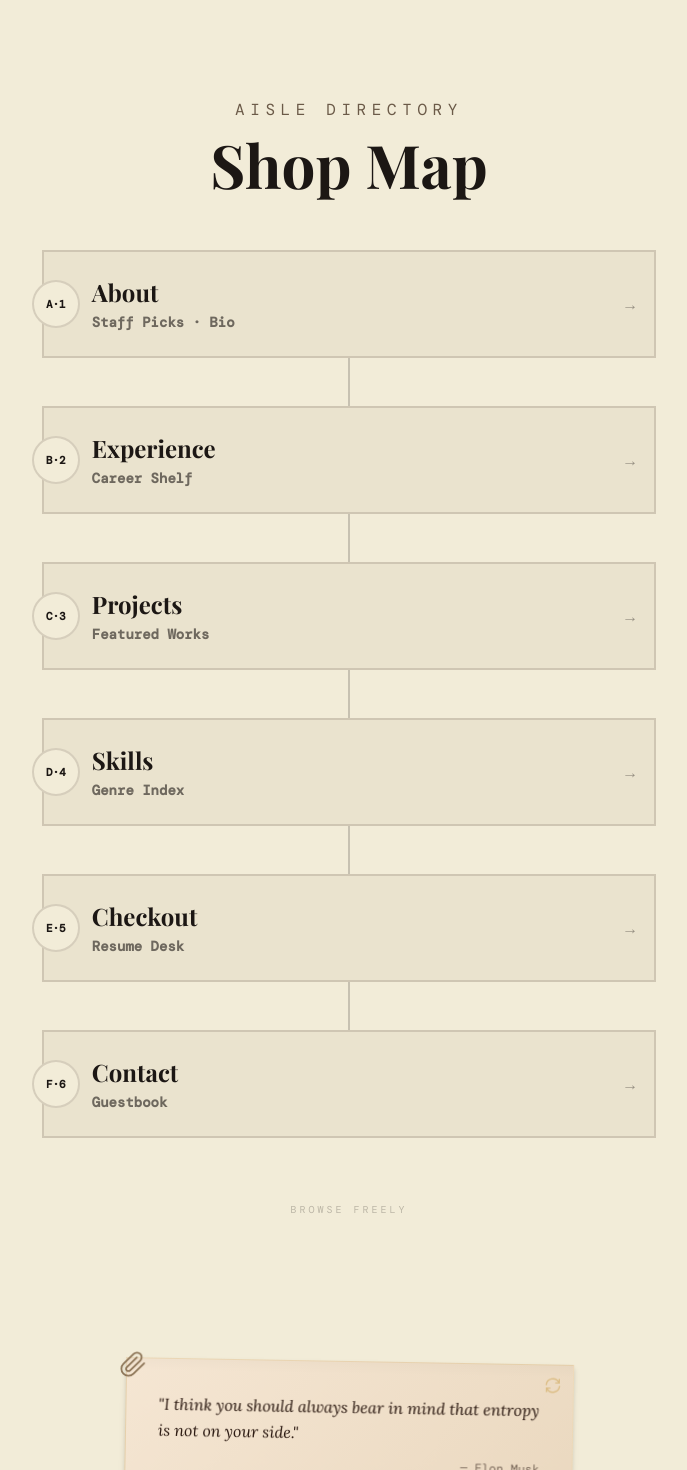
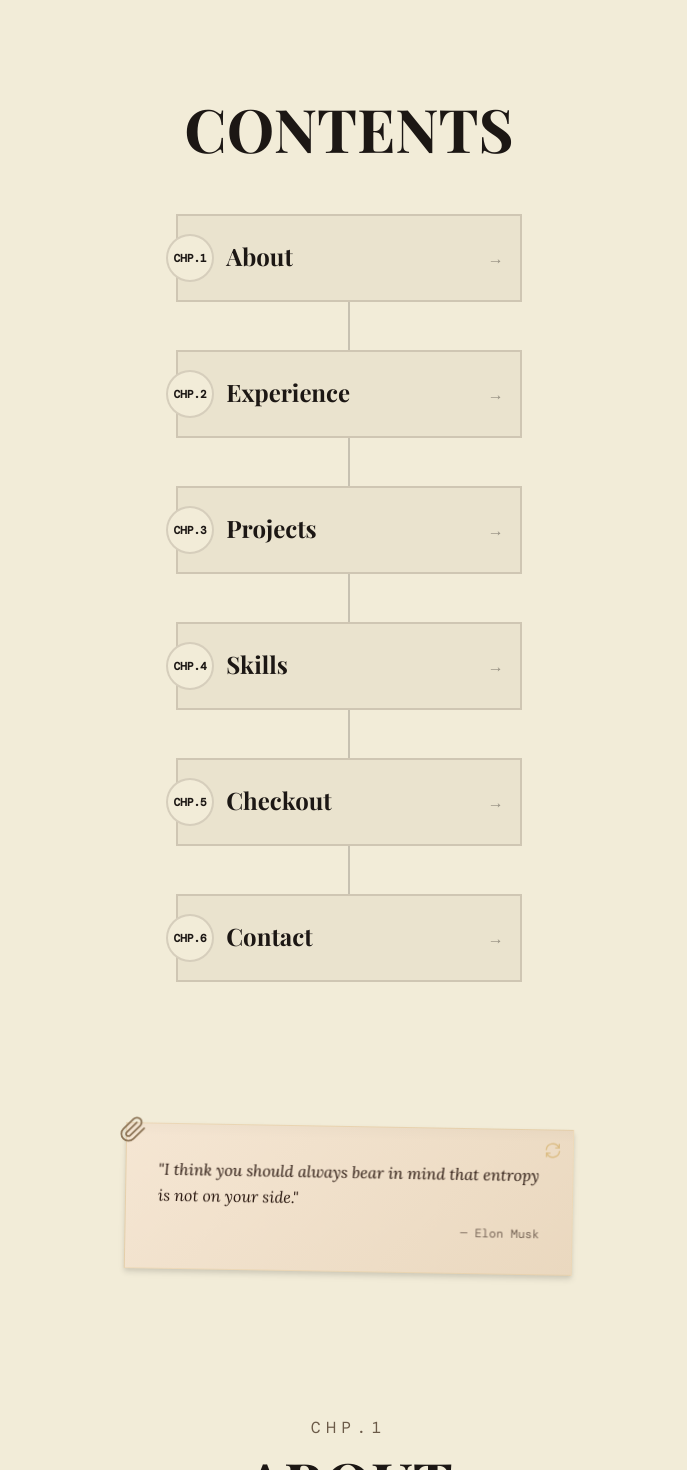
Before and after one commit to rohailramesh/rohailramesh-portfolio, a Vue app: page / in a window 1280 px wide. Shown: the part 1040-2510 px from the top of the page, without its empty margins (291-978 px from the left). Built offline with nearby package versions, Linux system fonts and the light colour scheme; a web font is replaced by a local one.

Commit message:
Updating content of portfolio and their styling

```diff
--- a/src/App.vue
+++ b/src/App.vue
@@ -133,7 +133,7 @@ const PROJECTS = [
     id: 'Donation Platform',
     title: 'Mary\'s Meals',
     genre: 'Non-Profit',
-    coverBg: '#4A3410',
+    coverBg: '#7e708e',
     accentColor: '#D4A840',
     synopsis:
       "Multilingual supporter journeys for Mary's Meals, with accessible donation flows, story pages and regional content that drive engagement for a charity serving over 3 million children daily.",
@@ -331,6 +331,9 @@ const SKILLS: Record<string, { title: string; color: string; height: number }[]>
 const openExp = ref<string | null>(null)
 const openProj = ref<string | null>(null)
 const stamped = ref(false)
+const showExpScrollHint = ref(false)
+const showSkillsScrollHint = ref(false)
+const expShelf = ref<HTMLElement | null>(null)
 const submitted = ref(false)
 const guestbook = ref({ name: '', email: '', message: '' })
 const mobileMenuOpen = ref(false)
@@ -394,15 +397,35 @@ const handleResize = () => {
   }
 }
 
+const checkShelfOverflow = () => {
+  if (expShelf.value) {
+    showExpScrollHint.value = expShelf.value.scrollWidth > expShelf.value.clientWidth
+  }
+  // Check all skills shelves for overflow
+  const skillsShelves = document.querySelectorAll('.skills-shelf')
+  let hasOverflow = false
+  skillsShelves.forEach((shelf) => {
+    if (shelf.scrollWidth > shelf.clientWidth) {
+      hasOverflow = true
+    }
+  })
+  showSkillsScrollHint.value = hasOverflow
+}
+
 onMounted(() => {
   if (typeof window !== 'undefined') {
     window.addEventListener('resize', handleResize)
+    window.addEventListener('resize', checkShelfOverflow)
   }
+
+  // Check shelf overflow after DOM is ready
+  setTimeout(checkShelfOverflow, 300)
 })
 
 onUnmounted(() => {
   if (typeof window !== 'undefined') {
     window.removeEventListener('resize', handleResize)
+    window.removeEventListener('resize', checkShelfOverflow)
   }
 })
 </script>
@@ -573,25 +596,19 @@ onUnmounted(() => {
     <!-- ── SHOP MAP ────────────────────────────────────────────────────── -->
     <section id="map" class="py-24 px-8 max-w-5xl mx-auto">
       <div class="text-center mb-14">
-        <p
-          class="text-sm sm:text-base uppercase tracking-[0.35em] mb-3"
-          :style="{ fontFamily: 'var(--font-label)', color: 'var(--muted-foreground)' }"
-        >
-          Aisle Directory
-        </p>
-        <h2 class="text-4xl sm:text-5xl lg:text-6xl font-bold" :style="{ fontFamily: 'var(--font-display)' }">Shop Map</h2>
+        <h2 class="text-4xl sm:text-5xl lg:text-6xl font-bold uppercase" :style="{ fontFamily: 'var(--font-display)' }">Contents</h2>
       </div>
 
       <!-- Zigzag Timeline Path -->
       <div class="relative max-w-3xl mx-auto" style="text-align: center">
         <div
           v-for="(item, index) in [
-            { aisle: 'A·1', label: 'About', sub: 'Staff Picks · Bio', id: 'about' },
-            { aisle: 'B·2', label: 'Experience', sub: 'Career Shelf', id: 'experience' },
-            { aisle: 'C·3', label: 'Projects', sub: 'Featured Works', id: 'projects' },
-            { aisle: 'D·4', label: 'Skills', sub: 'Genre Index', id: 'skills' },
-            { aisle: 'E·5', label: 'Checkout', sub: 'Resume Desk', id: 'resume' },
-            { aisle: 'F·6', label: 'Contact', sub: 'Guestbook', id: 'contact' },
+            { aisle: 'CHP.1', label: 'About', sub: 'Bio', id: 'about' },
+            { aisle: 'CHP.2', label: 'Experience', sub: 'Career Shelf', id: 'experience' },
+            { aisle: 'CHP.3', label: 'Projects', sub: 'Featured Works', id: 'projects' },
+            { aisle: 'CHP.4', label: 'Skills', sub: 'Genre Index', id: 'skills' },
+            { aisle: 'CHP.5', label: 'Checkout', sub: 'Resume Desk', id: 'resume' },
+            { aisle: 'CHP.6', label: 'Contact', sub: 'Guestbook', id: 'contact' },
           ]"
           :key="item.id"
           class="relative mb-12 last:mb-0"
@@ -607,7 +624,7 @@ onUnmounted(() => {
           <button
             @click="scrollTo(item.id)"
             class="group relative w-full text-left p-6 border-2 transition-all hover:border-foreground/30 hover:shadow-md"
-            :class="index % 2 === 0 ? 'md:mr-auto md:w-[80%]' : 'md:ml-auto md:w-[80%]'"
+            :class="index % 2 === 0 ? 'md:mr-auto md:w-[45%]' : 'md:ml-auto md:w-[45%]'"
             :style="{
               backgroundColor: 'var(--card)',
               borderColor: 'var(--border)',
@@ -633,9 +650,9 @@ onUnmounted(() => {
               >
                 {{ item.label }}
               </div>
-              <div class="text-sm opacity-60" :style="{ fontFamily: 'var(--font-label)' }">
-                {{ item.sub }}
-              </div>
+<!--              <div class="text-sm opacity-60" :style="{ fontFamily: 'var(&#45;&#45;font-label)' }">-->
+<!--                {{ item.sub }}-->
+<!--              </div>-->
             </div>
 
             <!-- Arrow indicator -->
@@ -646,14 +663,6 @@ onUnmounted(() => {
         </div>
       </div>
 
-      <!-- Decorative rule -->
-      <div class="flex items-center gap-4 mt-16 opacity-25">
-        <div class="flex-1 h-px bg-foreground/30" />
-        <span :style="{ fontFamily: 'var(--font-label)', fontSize: '10px', letterSpacing: '0.3em' }">
-          BROWSE FREELY
-        </span>
-        <div class="flex-1 h-px bg-foreground/30" />
-      </div>
     </section>
     <!-- Quote Post-it Note 2 -->
     <div class="flex justify-center py-12 px-4" :style="{ backgroundColor: 'var(--bg)' }">
@@ -724,9 +733,9 @@ onUnmounted(() => {
           class="text-sm sm:text-base uppercase tracking-[0.35em] mb-3"
           :style="{ fontFamily: 'var(--font-label)', color: 'var(--muted-foreground)' }"
         >
-          Aisle A·1
+          CHP.1
         </p>
-        <h2 class="text-4xl sm:text-5xl lg:text-6xl font-bold" :style="{ fontFamily: 'var(--font-display)' }">Staff Picks</h2>
+        <h2 class="text-4xl sm:text-5xl lg:text-6xl font-bold" :style="{ fontFamily: 'var(--font-display)' }">ABOUT</h2>
       </div>
 
       <div
@@ -803,7 +812,7 @@ onUnmounted(() => {
               class="flex items-center gap-1.5 text-xs uppercase tracking-widest opacity-50 hover:opacity-100 transition-opacity"
               :style="{ fontFamily: 'var(--font-label)' }"
             >
-              <Mail :size="12" /> <span class="hidden xs:inline">Mail</span><span class="xs:hidden">@</span>
+              <Mail :size="12" /> <span class="hidden xs:inline">Mail</span>
             </a>
             <a
               href="#"
@@ -899,19 +908,13 @@ onUnmounted(() => {
           class="text-sm sm:text-base uppercase tracking-[0.35em] mb-3"
           :style="{ fontFamily: 'var(--font-label)', color: 'var(--muted-foreground)' }"
         >
-          Aisle B·2
+          CHP.2
         </p>
         <h2 class="text-4xl sm:text-5xl lg:text-6xl font-bold" :style="{ fontFamily: 'var(--font-display)' }">Career Shelf</h2>
       </div>
-      <p
-        class="text-center text-sm sm:text-base uppercase tracking-widest opacity-40 -mt-8 mb-12 px-4"
-        :style="{ fontFamily: 'var(--font-label)' }"
-      >
-        Pull a book to read the chapters
-      </p>
-
       <!-- Shelf unit -->
       <div
+        ref="expShelf"
         class="relative p-4 sm:p-6 pt-6 sm:pt-8 pb-0 overflow-x-auto"
         :style="{
           backgroundColor: '#F0EAD8',
@@ -921,15 +924,21 @@ onUnmounted(() => {
         <!-- Wrapper for books and shelf bar to scroll together -->
         <div class="inline-block min-w-full">
           <!-- Books + decoratives -->
-          <div class="flex items-end gap-2 px-2 pb-0 min-h-[220px]">
+          <div class="flex items-end gap-2 px-2 pb-0 min-h-[220px] relative">
+
           <!-- Experience books -->
           <button
-            v-for="exp in EXPERIENCE"
+            v-for="(exp, index) in EXPERIENCE"
             :key="exp.id"
             @click="openExp = openExp === exp.id ? null : exp.id"
-            class="cursor-pointer flex-shrink-0 focus:outline-none hover:-translate-y-3 transition-transform duration-200"
+            class="cursor-pointer flex-shrink-0 focus:outline-none hover:-translate-y-3 transition-transform duration-200 relative"
+            :class="{ 'pulse-book': index === 0 }"
             :aria-label="`${exp.company} — click to read`"
           >
+            <!-- Hand pointer under first book only -->
+            <div v-if="index === 0" class="absolute -bottom-4 left-1/2 -translate-x-1/2 z-10 animate-bounce">
+              <span class="text-2xl sm:text-3xl">👆🏼</span>
+            </div>
             <div
               :style="{
                 width: '48px',
@@ -1012,8 +1021,8 @@ onUnmounted(() => {
         </div>
       </div>
 
-      <!-- Scroll hint below shelf - only visible on small screens -->
-      <div class="sm:hidden flex items-center justify-center gap-2 mt-3 animate-pulse">
+      <!-- Scroll hint below shelf - only visible on small screens when there's overflow -->
+      <div v-if="showExpScrollHint" class="sm:hidden flex items-center justify-center gap-2 mt-3 animate-pulse">
         <span class="text-xs opacity-50" :style="{ fontFamily: 'var(--font-label)', letterSpacing: '0.1em' }">
           Swipe to see more
         </span>
@@ -1159,26 +1168,24 @@ onUnmounted(() => {
           class="text-sm sm:text-base uppercase tracking-[0.35em] mb-3"
           :style="{ fontFamily: 'var(--font-label)', color: 'var(--muted-foreground)' }"
         >
-          Aisle C·3
+          CHP.3
         </p>
         <h2 class="text-4xl sm:text-5xl lg:text-6xl font-bold" :style="{ fontFamily: 'var(--font-display)' }">
           Featured Works
         </h2>
       </div>
-      <p
-        class="text-center text-sm sm:text-base uppercase tracking-widest opacity-40 -mt-8 mb-12 px-4"
-        :style="{ fontFamily: 'var(--font-label)' }"
-      >
-        Select a title to open the book
-      </p>
 
       <div class="grid grid-cols-3 xs:grid-cols-2 md:grid-cols-4 gap-4 sm:gap-6 md:gap-8">
-        <div v-for="project in PROJECTS" :key="project.id" class="flex flex-col">
+        <div v-for="(project, index) in PROJECTS" :key="project.id" class="flex flex-col relative">
           <button
             @click="openProj = project.id"
             class="text-left focus:outline-none hover:-translate-y-3 transition-transform duration-200"
             :aria-label="`${project.title} — click to open`"
           >
+          <!-- Hand pointer under first book only -->
+          <div v-if="index === 0" class="absolute -bottom-5 left-1/2 -translate-x-1/2 z-10 animate-bounce">
+            <span class="text-2xl sm:text-3xl">👆🏼</span>
+          </div>
             <div
               class="relative rounded-sm overflow-hidden"
               :style="{
@@ -1494,7 +1501,7 @@ onUnmounted(() => {
           class="text-sm sm:text-base uppercase tracking-[0.35em] mb-3"
           :style="{ fontFamily: 'var(--font-label)', color: 'var(--muted-foreground)' }"
         >
-          Aisle D·4
+          CHP.4
         </p>
         <h2 class="text-4xl sm:text-5xl lg:text-6xl font-bold" :style="{ fontFamily: 'var(--font-display)' }">Genre Index</h2>
       </div>
@@ -1514,7 +1521,7 @@ onUnmounted(() => {
           </div>
 
           <div
-            class="relative p-4 sm:p-5 pt-6 sm:pt-7 pb-0 overflow-x-auto"
+            class="relative p-4 sm:p-5 pt-6 sm:pt-7 pb-0 overflow-x-auto skills-shelf"
             :style="{
               backgroundColor: '#F0EAD8',
               border: '1px solid rgba(0,0,0,0.06)',
@@ -1569,8 +1576,8 @@ onUnmounted(() => {
             </div>
           </div>
 
-          <!-- Scroll hint below shelf - only visible on small screens -->
-          <div class="sm:hidden flex items-center justify-center gap-2 mt-3 animate-pulse">
+          <!-- Scroll hint below shelf - only visible on small screens when there's overflow -->
+          <div v-if="showSkillsScrollHint" class="sm:hidden flex items-center justify-center gap-2 mt-3 animate-pulse">
             <span class="text-xs opacity-50" :style="{ fontFamily: 'var(--font-label)', letterSpacing: '0.1em' }">
               Swipe to see more
             </span>
@@ -1648,7 +1655,7 @@ onUnmounted(() => {
           class="text-sm sm:text-base uppercase tracking-[0.35em] mb-3"
           :style="{ fontFamily: 'var(--font-label)', color: 'var(--muted-foreground)' }"
         >
-          Aisle E·5
+          CHP.5
         </p>
         <h2 class="text-4xl sm:text-5xl lg:text-6xl font-bold" :style="{ fontFamily: 'var(--font-display)' }">
           Checkout Desk
@@ -1808,7 +1815,7 @@ onUnmounted(() => {
           class="text-sm sm:text-base uppercase tracking-[0.35em] mb-3"
           :style="{ fontFamily: 'var(--font-label)', color: 'var(--muted-foreground)' }"
         >
-          Aisle F·6
+          CHP.6
         </p>
         <h2 class="text-4xl sm:text-5xl lg:text-6xl font-bold" :style="{ fontFamily: 'var(--font-display)' }">Guestbook</h2>
       </div>
@@ -2122,8 +2129,8 @@ onUnmounted(() => {
       >
         <div class="flex items-center gap-2 text-xs uppercase tracking-widest">
           <ArrowUp :size="14" class="group-hover:-translate-y-1 transition-transform" />
-          <span class="hidden sm:inline">Shop Map</span>
-          <span class="sm:hidden">Shop Map</span>
+          <span class="hidden sm:inline">Content Page</span>
+          <span class="sm:hidden">Content Page</span>
         </div>
       </button>
     </Transition>
```
